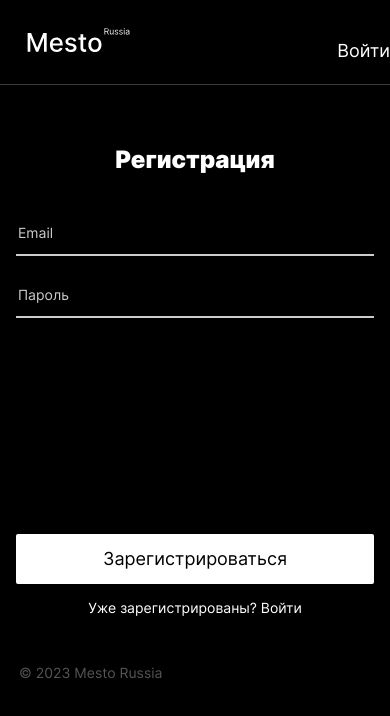
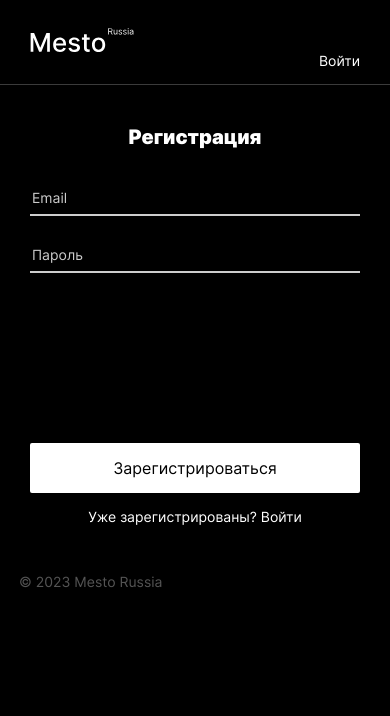
Before and after one commit to tati-tati/react-mesto-auth, a React app: page /sign-up in a window 390 px wide. Built offline with nearby package versions, Linux system fonts and the light colour scheme; no server answers.

Commit message:
12 ready for review

```diff
--- a/src/blocks/auth/__button/auth__button.css
+++ b/src/blocks/auth/__button/auth__button.css
@@ -14,5 +14,13 @@
 }
 
 .auth__button:hover {
-  opacity: .85;
+  opacity: 0.85;
 }
+
+@media screen and (max-width: 767px) {
+  .auth__button {
+    margin-top: 170px;
+    font-size: 16px;
+    line-height: 19px;
+  }
+}
--- a/src/blocks/auth/__form/auth__form.css
+++ b/src/blocks/auth/__form/auth__form.css
@@ -1,5 +1,12 @@
 .auth__form {
-max-width: 358px;
-margin: 0 auto;
+  max-width: 358px;
+  margin: 0 auto;
+  padding: 0;
+}
 
+@media screen and (max-width: 767px) {
+  .auth__form {
+    padding-right: 30px;
+    padding-left: 30px;
+  }
 }
--- a/src/blocks/auth/__input/auth__input.css
+++ b/src/blocks/auth/__input/auth__input.css
@@ -9,9 +9,10 @@
   font-size: 14px;
   line-height: 17px;
   color: #ffffff;
-  padding-bottom: 13px;
+  padding-bottom: 8px;
   padding-top: 30px;
   box-sizing: border-box;
+  margin: 0;
 }
 
 .auth__input:focus {
--- a/src/blocks/auth/__title/auth__title.css
+++ b/src/blocks/auth/__title/auth__title.css
@@ -9,3 +9,11 @@
   margin: 0;
   padding: 60px 0 20px;
 }
+
+@media screen and (max-width: 767px) {
+  .auth__title {
+    padding: 40px 0 10px;
+    font-size: 20px;
+    line-height: 24px;
+  }
+}
--- a/src/blocks/elements/elements.css
+++ b/src/blocks/elements/elements.css
@@ -8,3 +8,9 @@
   max-width: 880px;
   margin: 0 auto;
 }
+
+@media screen and (max-width: 767px) {
+  .elements  {
+    justify-content: center;
+  }
+}
--- /dev/null
+++ b/src/blocks/header/__container/header__container.css
@@ -0,0 +1,11 @@
+.header__container {
+  display: flex;
+  flex-direction: row;
+  align-items: center;
+}
+
+@media screen and (max-width: 767px) {
+  .header__container {
+    flex-direction: column;
+  }
+}
--- a/src/blocks/header/__link/header__link.css
+++ b/src/blocks/header/__link/header__link.css
@@ -9,5 +9,14 @@
   /* text-align:justify; */
   text-decoration: none;
   color: #fff;
-  /* align-self: center; */
+  margin: 0;
+  padding-left: 24px;
 }
+
+@media screen and (max-width: 767px) {
+  .header__link {
+    padding-right: 30px;
+    font-size: 14px;
+    line-height: 17px;
+  }
+}
--- a/src/blocks/header/__logo/header__logo.css
+++ b/src/blocks/header/__logo/header__logo.css
@@ -7,9 +7,9 @@
 
 @media screen and (max-width: 767px) {
     .header__logo {
-      max-width: 103px;
+      max-width: 104px;
       padding-top: 28px;
       padding-bottom: 32px;
-      padding-left: 27px;
+      padding-left: 30px;
     }
   }
--- a/src/blocks/popup/__access-img/popup__access-img.css
+++ b/src/blocks/popup/__access-img/popup__access-img.css
@@ -5,4 +5,12 @@
   width: 120px;
   height: 120px;
   margin: 60px 155px 32px;
+  font-size: 0;
 }
+
+@media screen and (max-width: 767px) {
+  .popup__access-img {
+    margin-right: 19px;
+    margin-left: 19px;
+  }
+}
--- a/src/blocks/popup/__access-sub/popup__access-sub.css
+++ b/src/blocks/popup/__access-sub/popup__access-sub.css
@@ -9,5 +9,13 @@
   max-width: 358px;
   align-self: center;
   margin: 0;
+  padding: 0;
   padding-bottom: 60px;
 }
+
+@media screen and (max-width: 767px) {
+  .popup__access-sub {
+    font-size: 20px;
+    line-height: 24px;
+  }
+}
--- a/src/blocks/popup/__reject-img/popup__reject-img.css
+++ b/src/blocks/popup/__reject-img/popup__reject-img.css
@@ -5,4 +5,11 @@
   width: 120px;
   height: 120px;
   margin: 60px 155px 32px;
+  font-size: 0;
 }
+
+@media screen and (max-width: 767px) {
+  .popup__reject-img  {
+    margin: 50px 80px 40px;
+  }
+}
--- a/src/blocks/profile/__name/profile__name.css
+++ b/src/blocks/profile/__name/profile__name.css
@@ -19,8 +19,9 @@
     font-size: 27px;
     line-height: 33px;
     padding-right: 13px;
+    padding-left: 42px;
     padding-bottom: 0;
     max-width: 230px;
-    justify-self: end;
+    justify-self: center;
     }
 }
--- a/src/components/Header.js
+++ b/src/components/Header.js
@@ -6,7 +6,7 @@ function Header(props) {
   return (
     <header className="header">
       <img className="header__logo" src={logo} alt="логотип место" />
-      <div>
+      <div className="header__container">
         <p className="header__user-email">{props.email}</p>
         <Routes>
           <Route
--- a/src/pages/index.css
+++ b/src/pages/index.css
@@ -8,6 +8,7 @@
 @import url(../blocks/header/__logo/header__logo.css);
 @import url(../blocks/header/__link/header__link.css);
 @import url(../blocks/header/__user-email/header__user-email.css);
+@import url(../blocks/header/__container/header__container.css);
 /*profile*/
 @import url(../blocks/profile/profile.css);
 @import url(../blocks/profile/__avatar/profile__avatar.css);
```
Also changed, not shown: src/components/App.js (+10 -10 lines), README.md, src/blocks/auth/__link/auth__link.css (line endings or trailing spaces).
